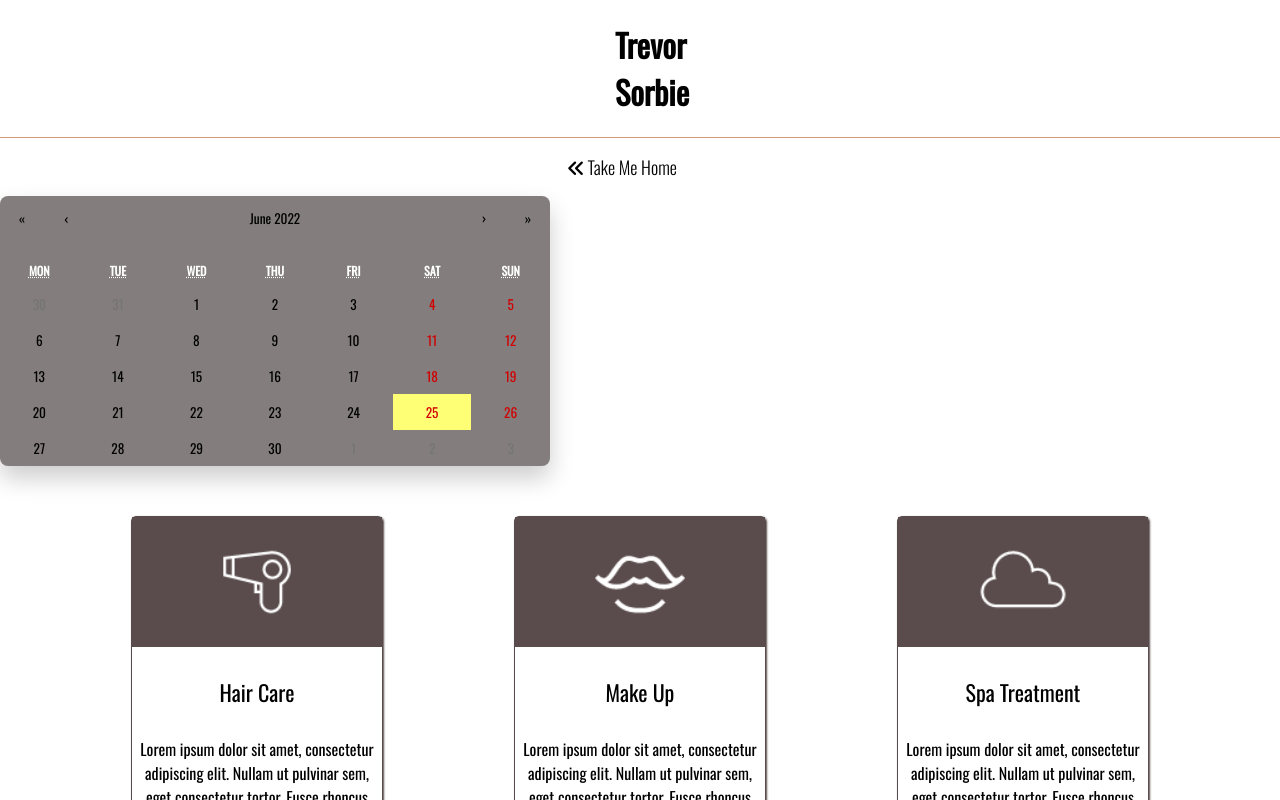
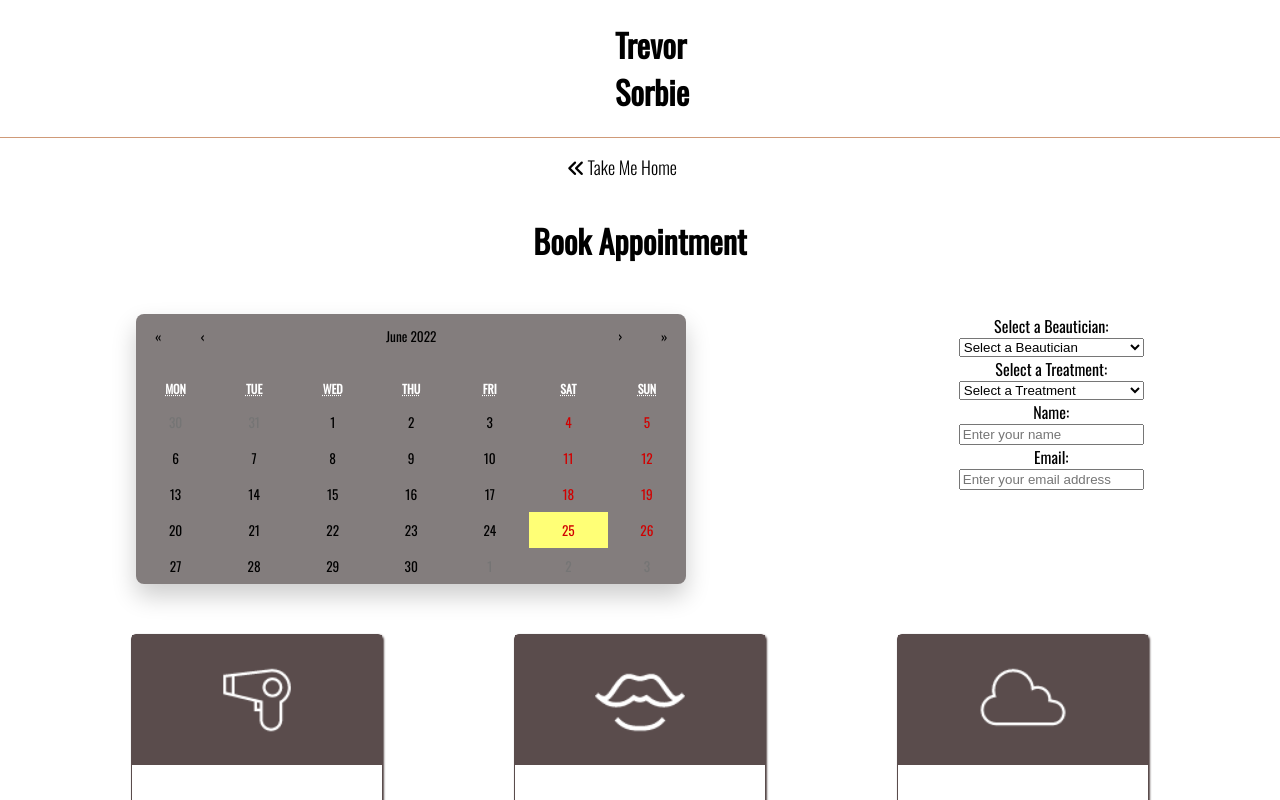
Before and after one commit to keMoleseng/salon-app, a Next.js app: page /booking in a window 1280 px wide. Shown: the top 800 px of the page. Built offline with nearby package versions, Linux system fonts and the light colour scheme; a web font is replaced by a local one.

Commit message:
Adding form for appointments.

```diff
--- a/pages/booking.js
+++ b/pages/booking.js
@@ -1,15 +1,60 @@
-import React, { Suspense } from 'react';
+import React, { Suspense, useState } from 'react';
 import Calendar from 'react-calendar';
 import Navbar from '../components/Navbar';
 import Card from '../components/Card';
+import styles from '../styles/booking.module.css'
+
+const staffMember = ["","Lucy", "Lebo", "Lerato"];
+const treatmentType = ["", "Hair", "Make Up", "Spa"];
+
+export default function Booking() {
+    const [value, onChange] = useState(new Date());
+    return (
+
+    <>
+      <Navbar />
+      <h1 className={styles.heading}>Book Appointment</h1>
+      <div className={styles.booking_container}>
+
+        <Calendar onChange={(value, event) => alert('New date is: ', onChange)} />
+
+        <form id="appointments"
+              className={styles.booking_form}
+        >
+          <label>Select a Beautician: </label>
+            <select name="beautician" required>
+              <option value="">Select a Beautician</option>
+              <option value="lucy">Lucy</option>
+              <option value="lebo">Lebo</option>
+              <option value="lerato">Lerato</option>
+            </select>
+          <label>Select a Treatment:</label>
+          <select name="treatment" required>
+            <option value="">Select a Treatment</option>
+            <option value="hair">Hair</option>
+            <option value="makeup">Make Up</option>
+            <option value="spa">Spa</option>
+          </select>
+          <label>Name:</label>
+          <input type="text"
+                form="appointments"
+                name="name"
+                placeholder="Enter your name"
+                required
+          />
+          <label>Email:</label>
+          <input type="email"
+                form="appointments"
+                name="email"
+                placeholder="Enter your email address"
+                required
+          />
 
 
-export default function Booking() {
-    return (
-    <div>
-      <Navbar />
-      <Calendar />
+
+        </form>
+      </div>
       <Card />
-    </div>
+    </>
     )
 }
--- a/styles/booking.module.css
+++ b/styles/booking.module.css
@@ -0,0 +1,12 @@
+.booking_container {
+    margin-top: 50px;
+
+    display: flex;
+    flex-direction: row;
+    justify-content: space-around;
+}
+
+.booking_form {
+    display: flex;
+    flex-direction: column;
+}
```
